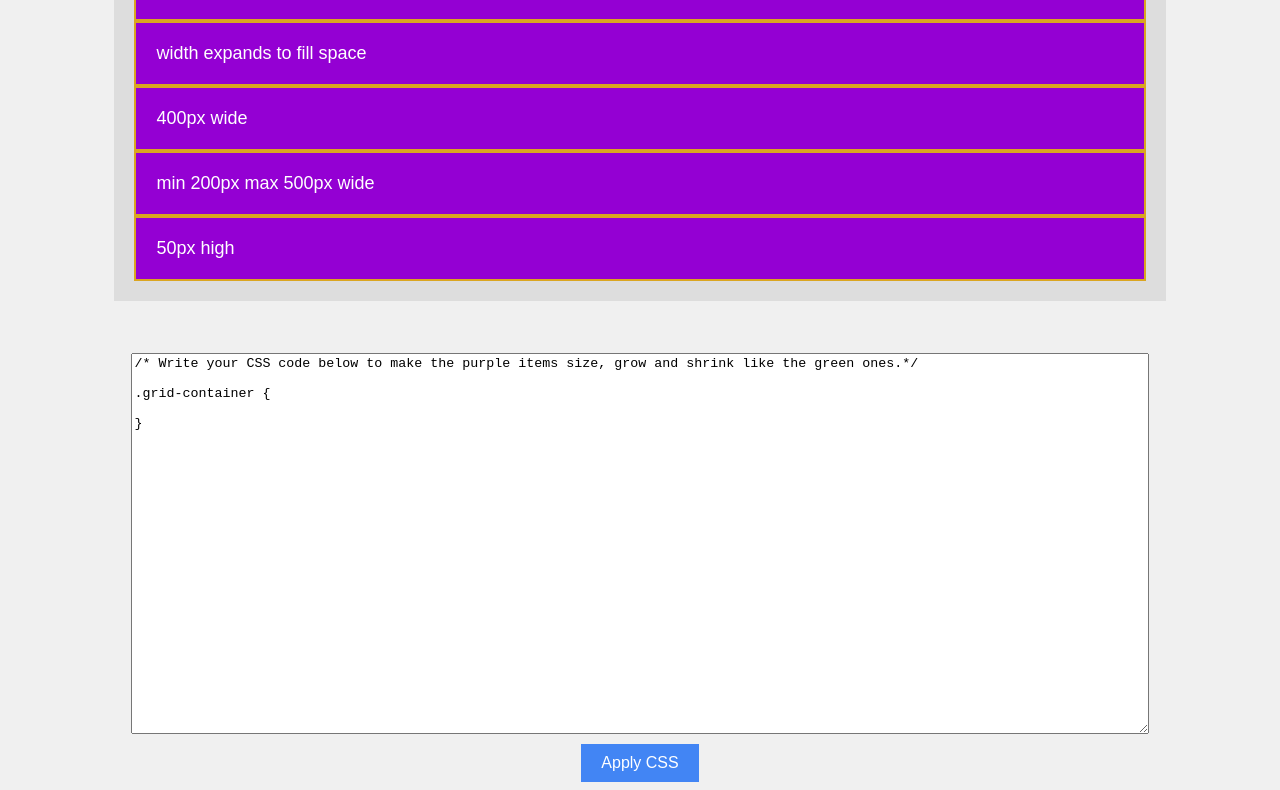
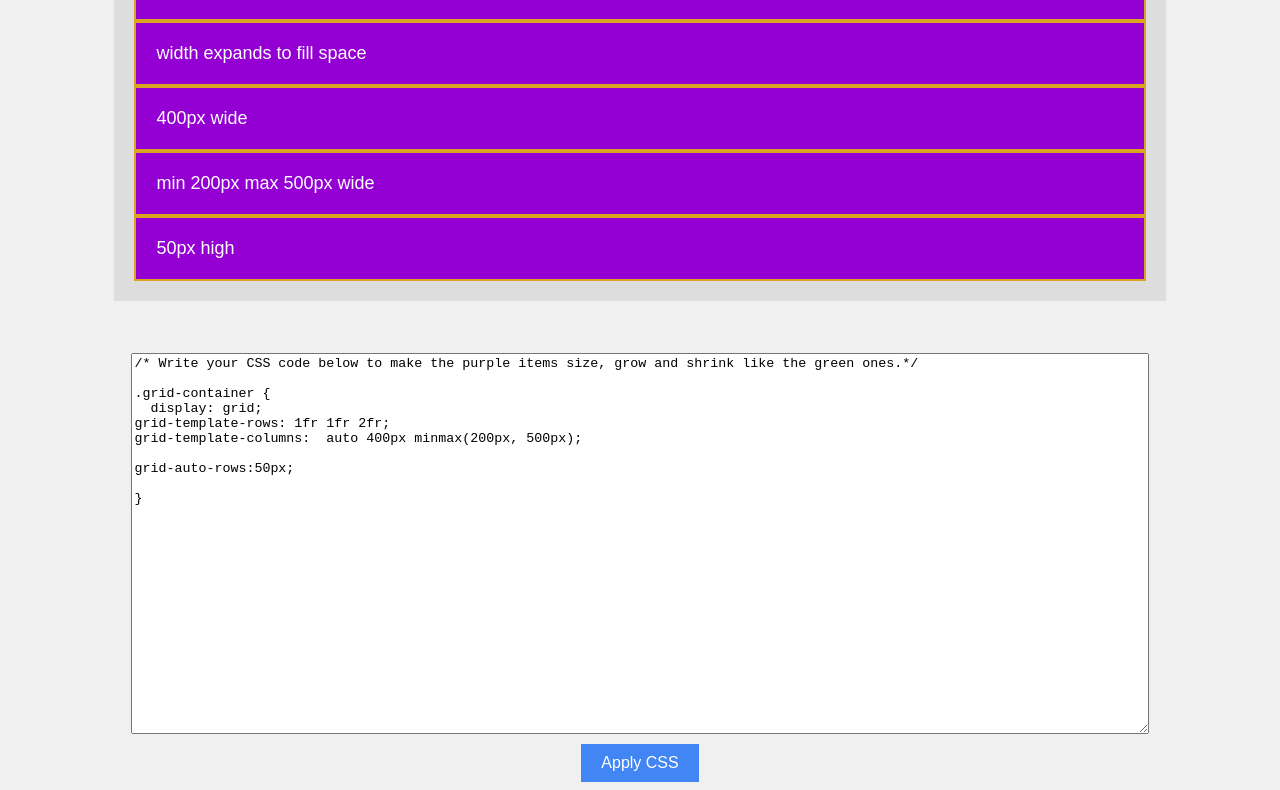
Before and after one commit to BobliHH/Web-Development-Projects, a plain HTML site: page html+css/css/10.1 Grid Sizing/test.html in a window 1280 px wide. Shown: the part 923-1713 px from the top of the page. Drawn offline with Linux system fonts and the light colour scheme.

Commit message:
resolved test

```diff
--- a/html+css/css/10.1 Grid Sizing/test.html
+++ b/html+css/css/10.1 Grid Sizing/test.html
@@ -1,9 +1,8 @@
 <!DOCTYPE html>
 <html lang="en">
-
   <head>
-  <meta charset="UTF-8">
-  <meta name="viewport" content="width=device-width, initial-scale=1.0">
+    <meta charset="UTF-8" />
+    <meta name="viewport" content="width=device-width, initial-scale=1.0" />
     <title>CSS Grid Sizing Exercise</title>
     <style>
       body {
@@ -44,7 +43,7 @@
         margin: 2rem;
       }
 
-    .parent>* {
+      .parent > * {
         background-color: seagreen;
         color: white;
         font-size: 18px;
@@ -99,20 +98,25 @@
 /* Write your CSS code below to make the purple items size, grow and shrink like the green ones.*/
 
 .grid-container {
+  display: grid;
+grid-template-rows: 1fr 1fr 2fr;
+grid-template-columns:  auto 400px minmax(200px, 500px);
+
+grid-auto-rows:50px;
 
 }
 
-  </textarea>
+  </textarea
+    >
     <button onclick="applyUserCss()">Apply CSS</button>
 
     <script>
       function applyUserCss() {
-      const userCss = document.getElementById('user-css').value;
-      const style = document.createElement('style');
+        const userCss = document.getElementById("user-css").value;
+        const style = document.createElement("style");
         style.innerHTML = userCss;
         document.head.appendChild(style);
       }
     </script>
   </body>
-
 </html>
```
Lines whose indentation alone changed are shown as unchanged.
